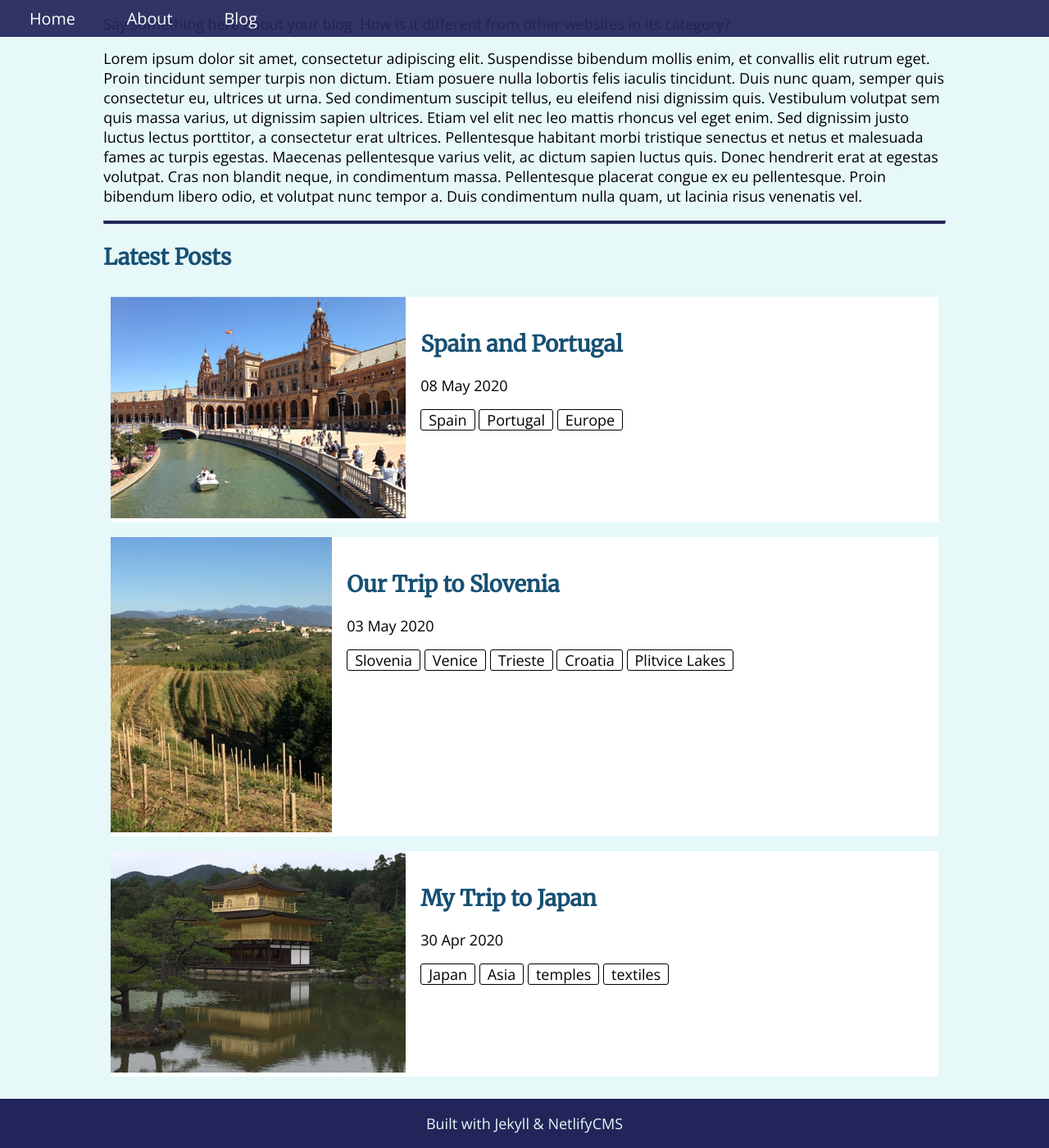
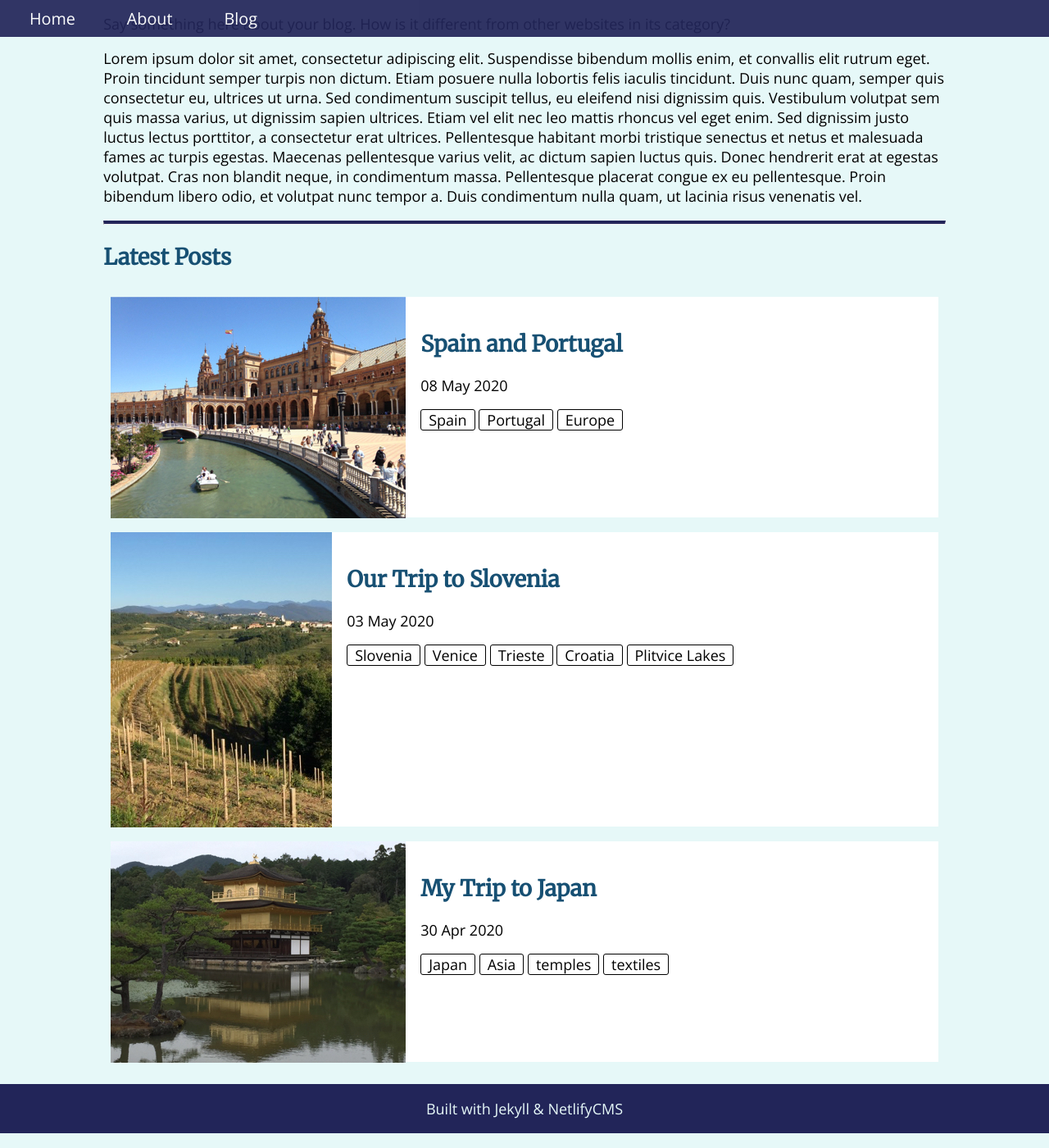
Before and after one commit to placeholdergit/cloneexpjekyllcms, a Jekyll site: the page built from index.md, in a window 1280 px wide and 1400 px high, scrolled down 467 px. Shown: the whole window at 82% size. Built offline with Jekyll 4.4.1, drawn with Linux system fonts in a browser that asks for light colours; a script that is not in the unit is left out.

Commit message:
Fixed margin under post excerpt photos

```diff
--- a/_sass/main.scss
+++ b/_sass/main.scss
@@ -133,7 +133,7 @@ nav {
   display: flex;
   flex-wrap: wrap;
   > p {
-    margin: 0;
+    margin: 0 0 -0.333em 0;
   }
 }
 @media (min-width: 1024px) {
```
